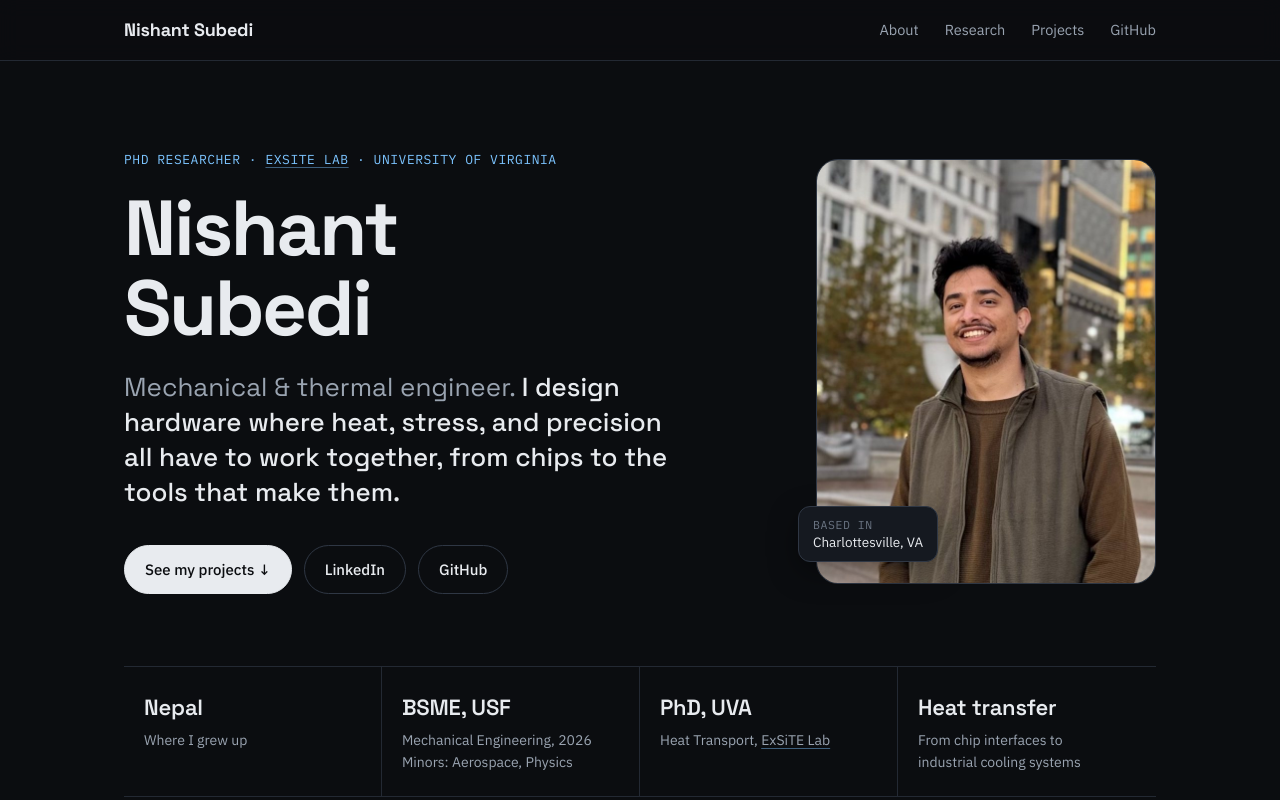
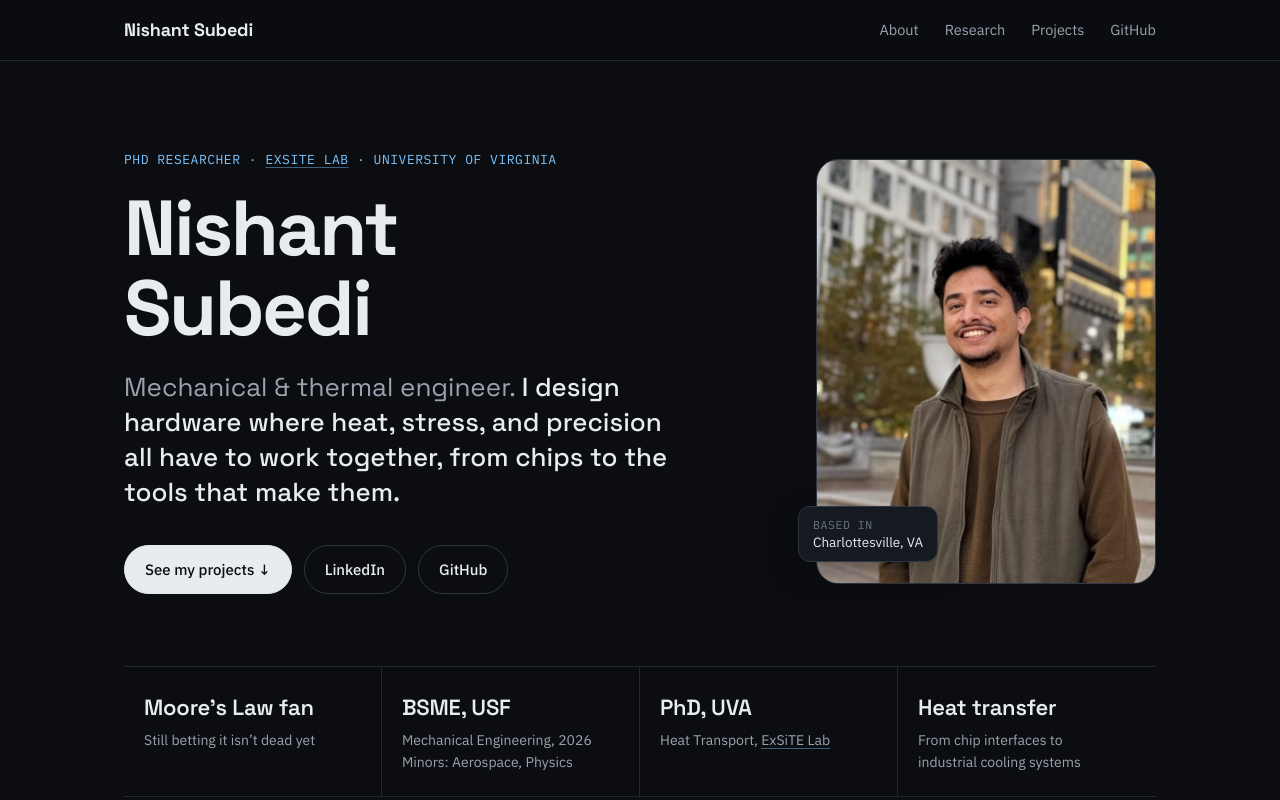
Before and after one commit to Nishant2031/Nishant2031.github.io, a plain HTML site: page index.html in a window 1280 px wide. Shown: the top 800 px of the page. Drawn offline with Linux system fonts and the light colour scheme.

Commit message:
Facts strip: Moore's Law fan

```diff
--- a/index.html
+++ b/index.html
@@ -175,7 +175,7 @@ footer{color:var(--dim);font-size:13px;padding:0 0 40px}
   </header>
 
   <div class="facts" aria-label="Quick facts">
-    <div class="fact"><b>Nepal</b><span>Where I grew up</span></div>
+    <div class="fact"><b>Moore&rsquo;s Law fan</b><span>Still betting it isn&rsquo;t dead yet</span></div>
     <div class="fact"><b>BSME, USF</b><span>Mechanical Engineering, 2026<br>Minors: Aerospace, Physics</span></div>
     <div class="fact"><b>PhD, UVA</b><span>Heat Transport, <a class="lab" href="https://patrickehopkins.com/" target="_blank" rel="noopener">ExSiTE Lab</a></span></div>
     <div class="fact"><b>Heat transfer</b><span>From chip interfaces to<br>industrial cooling systems</span></div>
```
